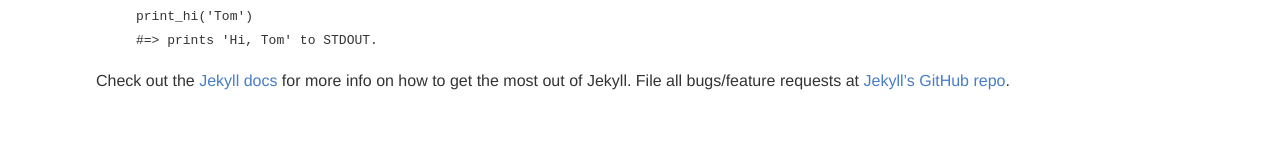
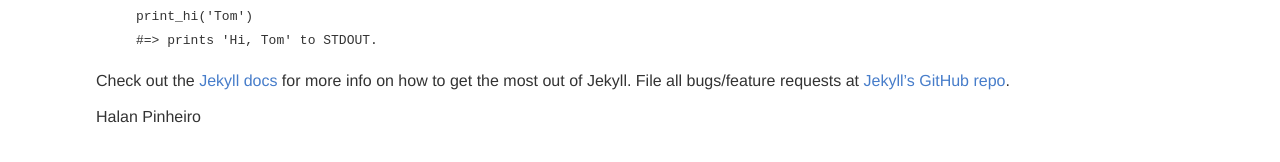
Before and after one commit to halan/halan.com.br, a Jekyll site: the page built from _posts/2014-05-04-welcome-to-jekyll.markdown, in a window 1280 px wide. Shown: the part 324-486 px from the top of the page. Built offline with Jekyll 4.4.1, drawn with Linux system fonts in a browser that asks for light colours; Markdown is read by kramdown in place of the engine named in the settings.

Commit message:
Add author

```diff
--- a/_config.yml
+++ b/_config.yml
@@ -1,4 +1,5 @@
 name: Dat site title tho
+author: Halan Pinheiro
 description:
 url: "http://yourdomain.com"
 
```
